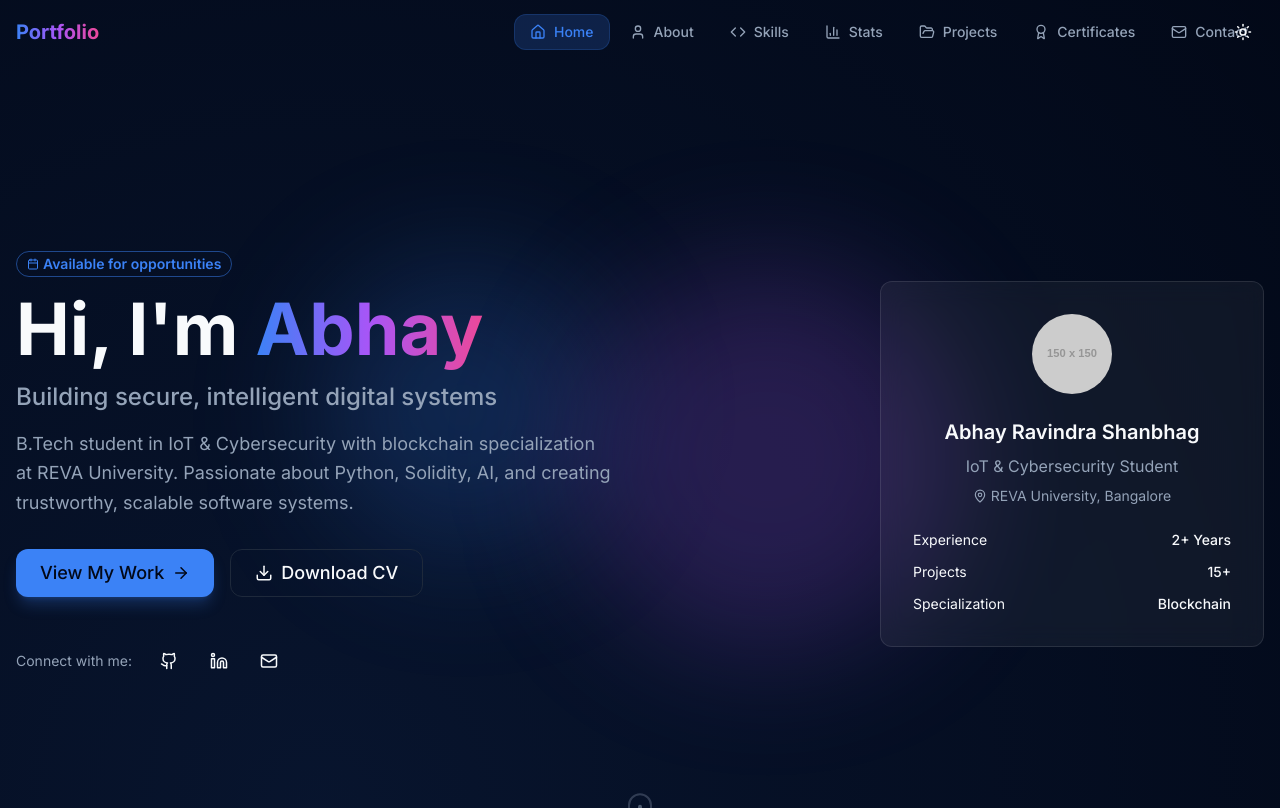
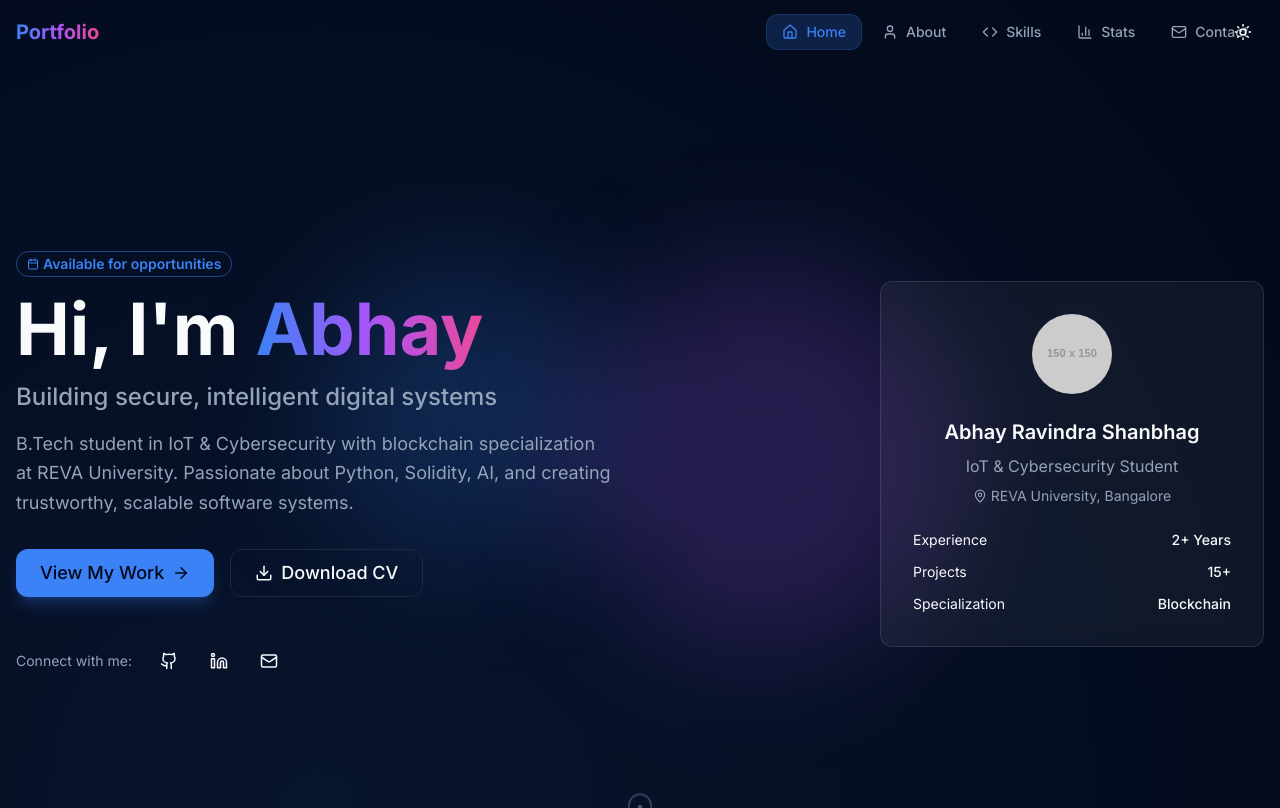
Before and after one commit to leaderofARS/My-Portfolio, a React (Vite) app: page / in a window 1280 px wide. Shown: the top 808 px of the page. Built offline with nearby package versions, Linux system fonts and the light colour scheme.

Commit message:
Fix3 Navbar issue

```diff
--- a/src/components/Nav.tsx
+++ b/src/components/Nav.tsx
@@ -1,36 +1,73 @@
 import { useState, useEffect } from 'react'
 import { NavLink, useLocation } from 'react-router-dom'
 import { motion, AnimatePresence } from 'framer-motion'
-import { Menu, X, Home, User, Code, BarChart3, FolderOpen, Award, Mail } from 'lucide-react'
+import { Menu, X, Home, User, Code, BarChart3, Mail, FolderOpen, Award } from 'lucide-react'
 import { Button } from './Button'
 import { classNames } from '~/lib/utils'
 
-const navItems = [
-  { to: '/', label: 'Home', icon: Home },
-  { to: '/about', label: 'About', icon: User },
-  { to: '/skills', label: 'Skills', icon: Code },
-  { to: '/stats', label: 'Stats', icon: BarChart3 },
+// Navigation items for other pages
+const pageNavItems = [
   { to: '/projects', label: 'Projects', icon: FolderOpen },
   { to: '/certificates', label: 'Certificates', icon: Award },
-  { to: '/contact', label: 'Contact', icon: Mail },
+]
+
+// Section navigation items for home page
+const sectionNavItems = [
+  { to: '#hero', label: 'Home', icon: Home },
+  { to: '#about', label: 'About', icon: User },
+  { to: '#skills', label: 'Skills', icon: Code },
+  { to: '#stats', label: 'Stats', icon: BarChart3 },
+  { to: '#contact', label: 'Contact', icon: Mail },
 ]
 
 export function Nav() {
   const [isOpen, setIsOpen] = useState(false)
   const [scrolled, setScrolled] = useState(false)
+  const [activeSection, setActiveSection] = useState('hero')
   const location = useLocation()
+  const isHomePage = location.pathname === '/'
 
   useEffect(() => {
     const handleScroll = () => {
       setScrolled(window.scrollY > 20)
+
+      // Update active section based on scroll position (only on home page)
+      if (isHomePage) {
+        const sections = ['hero', 'about', 'skills', 'stats', 'contact']
+        const scrollPosition = window.scrollY + 120 // Account for header height
+
+        for (let i = sections.length - 1; i >= 0; i--) {
+          const element = document.getElementById(sections[i])
+          if (element && element.offsetTop <= scrollPosition) {
+            setActiveSection(sections[i])
+            break
           }
+        }
+      }
+    }
+
     window.addEventListener('scroll', handleScroll)
     return () => window.removeEventListener('scroll', handleScroll)
-  }, [])
+  }, [isHomePage])
 
   useEffect(() => {
     setIsOpen(false)
   }, [location])
+
+  const handleSectionClick = (sectionId: string) => {
+    const element = document.getElementById(sectionId)
+    if (element) {
+      const headerOffset = 80 // Account for fixed header
+      const elementPosition = element.offsetTop
+      const offsetPosition = elementPosition - headerOffset
+
+      window.scrollTo({
+        top: offsetPosition,
+        behavior: 'smooth'
+      })
+    }
+    setIsOpen(false)
+  }
 
   return (
     <>
@@ -54,7 +91,54 @@ export function Nav() {
 
             {/* Desktop Navigation */}
             <nav className="hidden md:flex items-center gap-1">
-              {navItems.map((item) => {
+              {isHomePage ? (
+                // Section navigation for home page
+                sectionNavItems.map((item) => {
+                  const Icon = item.icon
+                  const sectionId = item.to.replace('#', '')
+                  const isActive = activeSection === sectionId
+
+                  return (
+                    <button
+                      key={item.to}
+                      onClick={() => handleSectionClick(sectionId)}
+                      className={classNames(
+                        'relative px-4 py-2 rounded-lg text-sm font-medium transition-all duration-200 flex items-center gap-2',
+                        isActive
+                          ? 'text-primary bg-primary/10'
+                          : 'text-muted-foreground hover:text-foreground hover:bg-accent/50',
+                      )}
+                    >
+                      <Icon size={16} />
+                      {item.label}
+                      {isActive && (
+                        <motion.div
+                          className="absolute inset-0 bg-primary/10 rounded-lg border border-primary/20"
+                          layoutId="activeTab"
+                          transition={{ duration: 0.2 }}
+                        />
+                      )}
+                    </button>
+                  )
+                })
+              ) : (
+                // Page navigation for other pages
+                <>
+                  <NavLink
+                    to="/"
+                    className={({ isActive }) =>
+                      classNames(
+                        'relative px-4 py-2 rounded-lg text-sm font-medium transition-all duration-200 flex items-center gap-2',
+                        isActive
+                          ? 'text-primary bg-primary/10'
+                          : 'text-muted-foreground hover:text-foreground hover:bg-accent/50',
+                      )
+                    }
+                  >
+                    <Home size={16} />
+                    Home
+                  </NavLink>
+                  {pageNavItems.map((item) => {
                     const Icon = item.icon
                     return (
                       <NavLink
@@ -85,6 +169,8 @@ export function Nav() {
                       </NavLink>
                     )
                   })}
+                </>
+              )}
             </nav>
 
             {/* Mobile Menu Button */}
@@ -120,7 +206,47 @@ export function Nav() {
             >
               <div className="container mx-auto px-4 py-4">
                 <div className="flex flex-col gap-2">
-                  {navItems.map((item) => {
+                  {isHomePage ? (
+                    // Section navigation for home page
+                    sectionNavItems.map((item) => {
+                      const Icon = item.icon
+                      const sectionId = item.to.replace('#', '')
+                      const isActive = activeSection === sectionId
+
+                      return (
+                        <button
+                          key={item.to}
+                          onClick={() => handleSectionClick(sectionId)}
+                          className={classNames(
+                            'flex items-center gap-3 px-4 py-3 rounded-lg text-sm font-medium transition-all duration-200 text-left',
+                            isActive
+                              ? 'text-primary bg-primary/10 border border-primary/20'
+                              : 'text-muted-foreground hover:text-foreground hover:bg-accent/50',
+                          )}
+                        >
+                          <Icon size={18} />
+                          {item.label}
+                        </button>
+                      )
+                    })
+                  ) : (
+                    // Page navigation for other pages
+                    <>
+                      <NavLink
+                        to="/"
+                        className={({ isActive }) =>
+                          classNames(
+                            'flex items-center gap-3 px-4 py-3 rounded-lg text-sm font-medium transition-all duration-200',
+                            isActive
+                              ? 'text-primary bg-primary/10 border border-primary/20'
+                              : 'text-muted-foreground hover:text-foreground hover:bg-accent/50',
+                          )
+                        }
+                      >
+                        <Home size={18} />
+                        Home
+                      </NavLink>
+                      {pageNavItems.map((item) => {
                         const Icon = item.icon
                         return (
                           <NavLink
@@ -140,6 +266,8 @@ export function Nav() {
                           </NavLink>
                         )
                       })}
+                    </>
+                  )}
                 </div>
               </div>
             </motion.nav>
--- a/src/components/SectionReveal.tsx
+++ b/src/components/SectionReveal.tsx
@@ -5,9 +5,11 @@ import { useEffect, useState } from 'react'
 export function SectionReveal({
   children,
   className,
+  id,
 }: {
   children: React.ReactNode
   className?: string
+  id?: string
 }) {
   const { ref, inView } = useInView<HTMLDivElement>({
     rootMargin: '-80px 0px -10% 0px',
@@ -21,6 +23,7 @@ export function SectionReveal({
   return (
     <motion.div
       ref={ref}
+      id={id}
       className={className}
       initial={{ opacity: 0, y: 24 }}
       animate={hasShown ? { opacity: 1, y: 0 } : {}}
--- a/src/pages/Home.tsx
+++ b/src/pages/Home.tsx
@@ -18,7 +18,7 @@ export default function Home() {
   return (
     <div className="min-h-screen">
       {/* Hero Section */}
-      <section className="relative min-h-screen flex items-center justify-center overflow-hidden">
+      <section id="hero" className="relative min-h-screen flex items-center justify-center overflow-hidden">
         {/* Background Elements */}
         <div className="absolute inset-0 -z-10">
           <div className="absolute top-1/4 left-1/4 w-72 h-72 bg-primary/20 rounded-full blur-3xl animate-float" />
@@ -195,7 +195,7 @@ export default function Home() {
       </section>
 
       {/* About Section */}
-      <SectionReveal className="py-20">
+      <SectionReveal id="about" className="py-20">
         <div className="container mx-auto px-4">
           <div className="max-w-4xl mx-auto text-center space-y-8">
             <motion.div
@@ -239,7 +239,7 @@ export default function Home() {
       </SectionReveal>
 
       {/* Skills Section */}
-      <SectionReveal className="py-20 bg-muted/20">
+      <SectionReveal id="skills" className="py-20 bg-muted/20">
         <div className="container mx-auto px-4">
           <div className="max-w-6xl mx-auto">
             <div className="text-center space-y-4 mb-12">
@@ -340,7 +340,7 @@ export default function Home() {
       </SectionReveal>
 
       {/* Stats Section */}
-      <SectionReveal className="py-20">
+      <SectionReveal id="stats" className="py-20">
         <div className="container mx-auto px-4">
           <div className="max-w-4xl mx-auto text-center space-y-12">
             <div className="space-y-4">
@@ -359,7 +359,7 @@ export default function Home() {
       </SectionReveal>
 
       {/* CTA Section */}
-      <SectionReveal className="py-20 bg-muted/20">
+      <SectionReveal id="contact" className="py-20 bg-muted/20">
         <div className="container mx-auto px-4">
           <div className="max-w-4xl mx-auto text-center space-y-8">
             <motion.div
```
Lines whose indentation alone changed are shown as unchanged.
